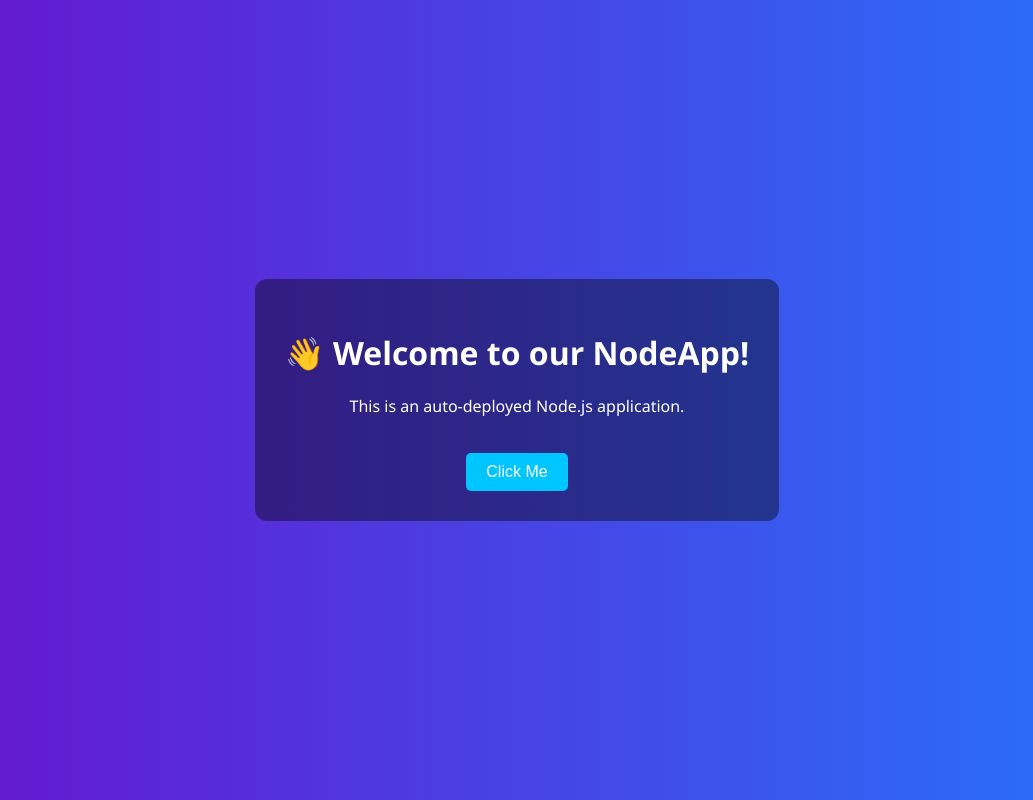
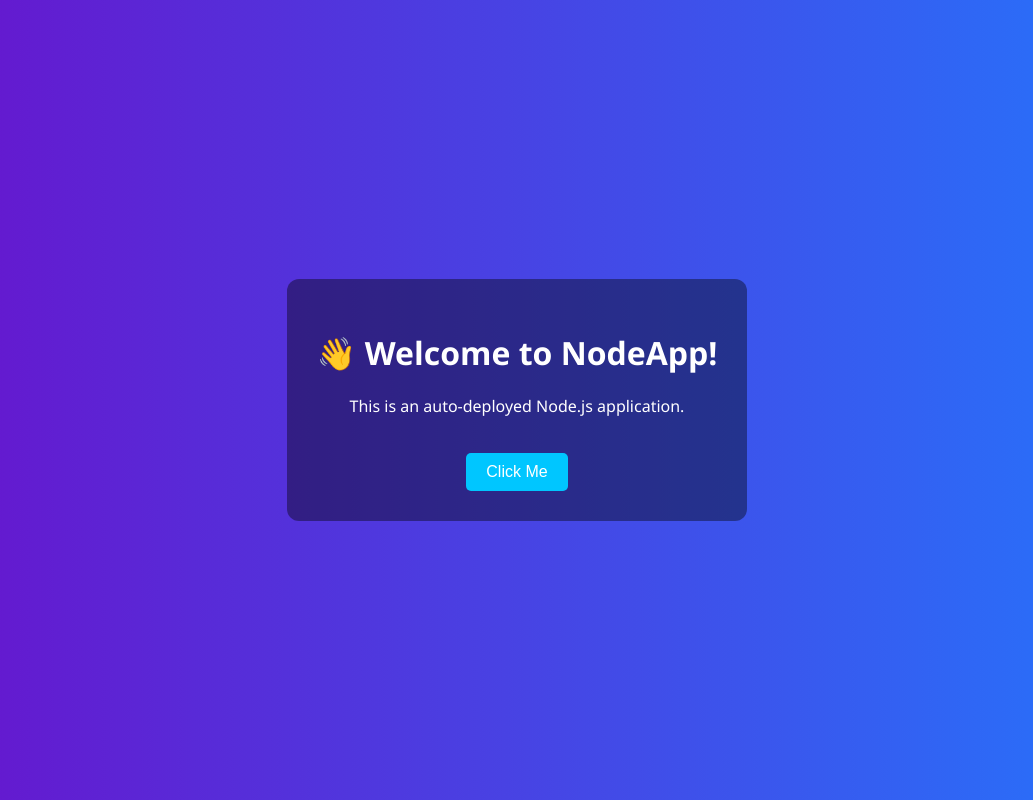
Before and after one commit to saivenkat-A7/AWS-project, a website: page public/index.html in a window 1280 px wide. Shown: the whole page, without its empty margins (123-1156 px from the left). Drawn offline with Linux system fonts and the light colour scheme.

Commit message:
Update index.html

```diff
--- a/public/index.html
+++ b/public/index.html
@@ -8,7 +8,7 @@
 </head>
 <body>
   <div class="container">
-    <h1>👋 Welcome to our NodeApp!</h1>
+    <h1>👋 Welcome to NodeApp!</h1>
     <p>This is an auto-deployed Node.js application.</p>
     <button onclick="alert('Thanks for visiting 😊')">Click Me</button>
   </div>
```
